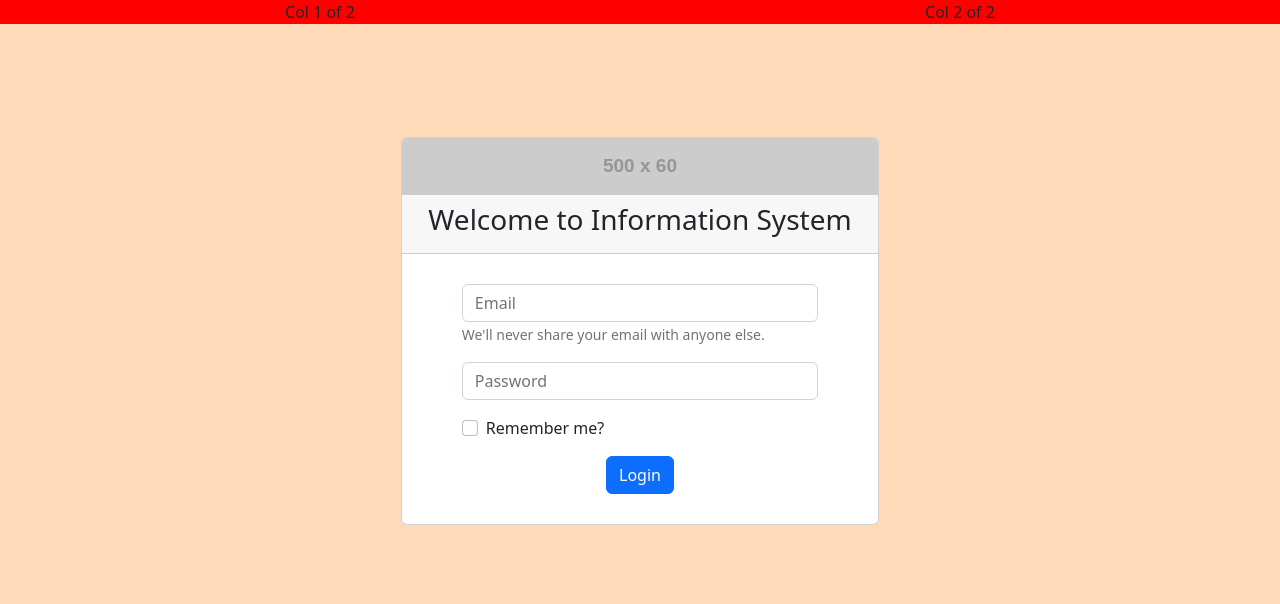
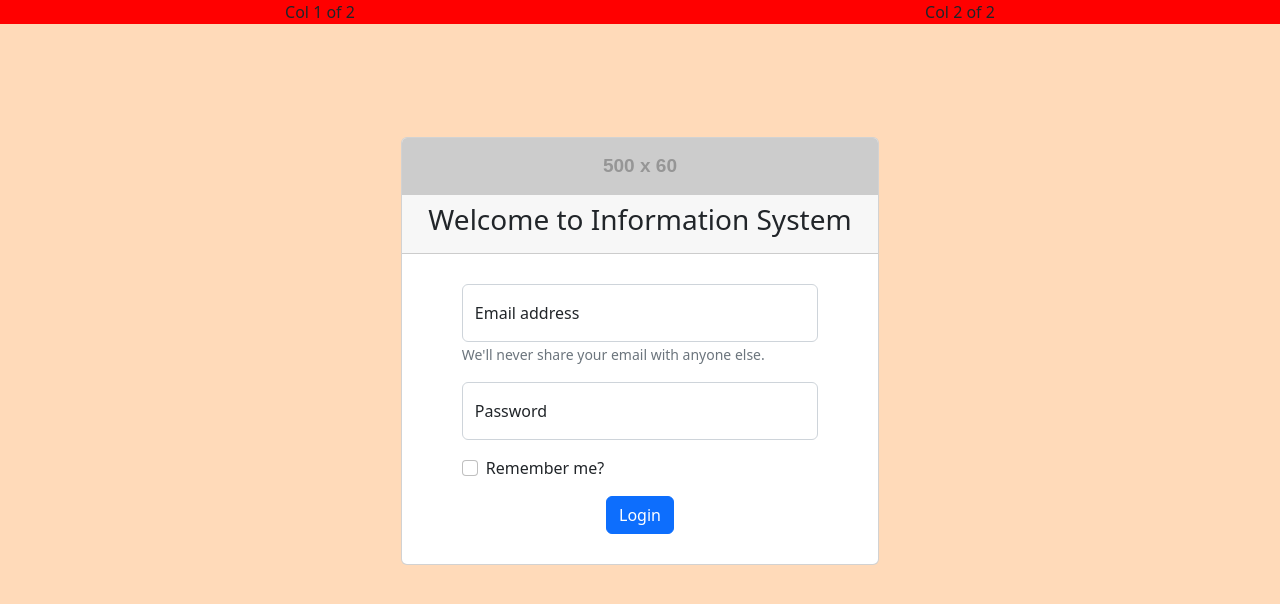
Before and after one commit to sepsallao/centralized-farm-stack, a React (Create React App) app in the folder client/: page / in a window 1280 px wide. Shown: the top 604 px of the page. Built offline with nearby package versions, Linux system fonts and the light colour scheme.

Commit message:
changed input fields aesthetics

```diff
--- a/client/src/pages/Login/Login.js
+++ b/client/src/pages/Login/Login.js
@@ -1,5 +1,5 @@
 import React from "react";
-import { Button, Card, Container, Form } from "react-bootstrap";
+import { Button, Card, Container, FloatingLabel, Form } from "react-bootstrap";
 import "./Login.css";
 
 export default function Login() {
@@ -17,16 +17,20 @@ export default function Login() {
         <Card.Body style={{ padding: "25px 30px" }}>
           <Form style={{ padding: "5px 30px" }}>
             <Form.Group className="mb-3">
-              <Form.Label visuallyHidden="true">Email Address</Form.Label>
-              <Form.Control type="email" placeholder="Email" />
+              <FloatingLabel label="Email address">
+                <Form.Label visuallyHidden="true">Email Address</Form.Label>
+                <Form.Control type="email" placeholder="Email" />
+              </FloatingLabel>
               <Form.Text className="text-muted">
                 We'll never share your email with anyone else.
               </Form.Text>
             </Form.Group>
 
             <Form.Group className="mb-3">
-              <Form.Label visuallyHidden="true">Password</Form.Label>
-              <Form.Control type="Password" placeholder="Password" />
+              <FloatingLabel label="Password">
+                <Form.Label visuallyHidden="true">Password</Form.Label>
+                <Form.Control type="Password" placeholder="Password" />
+              </FloatingLabel>
             </Form.Group>
             <Form.Group className="mb-3">
               <Form.Check type="checkbox" label="Remember me?" />
```
